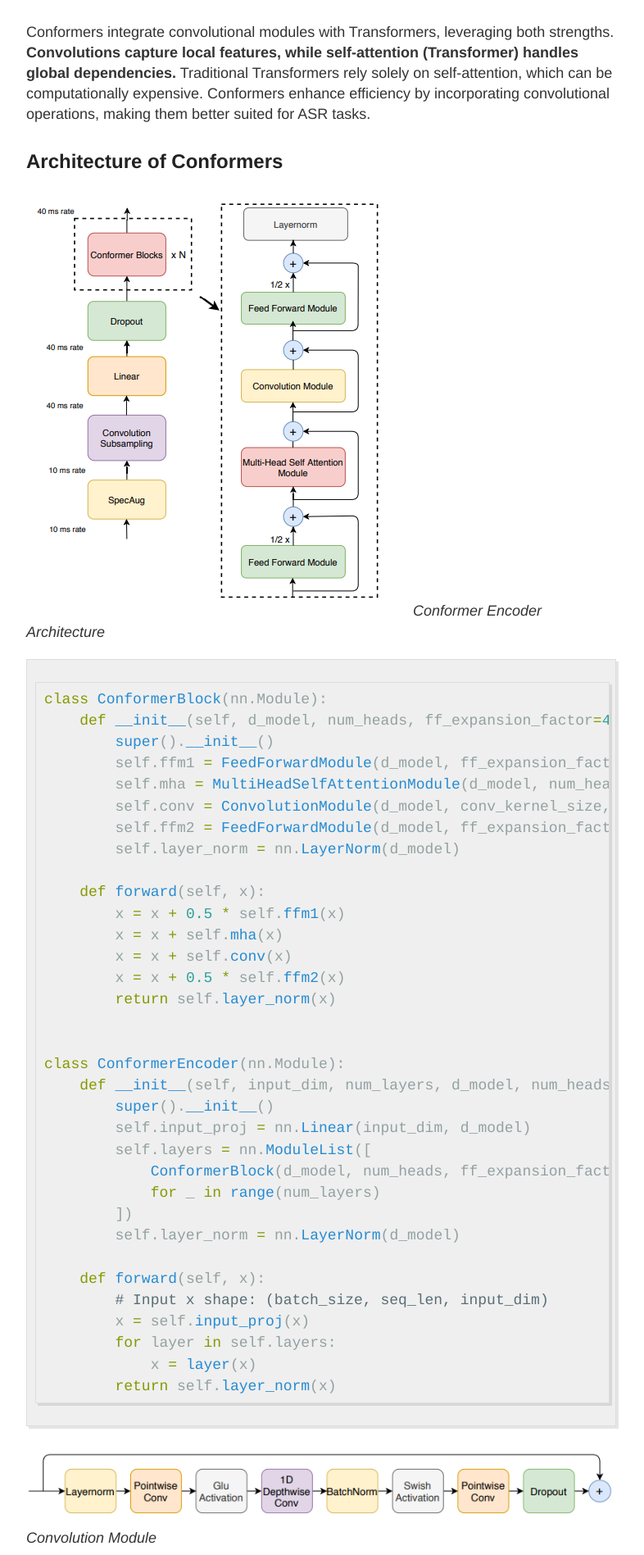
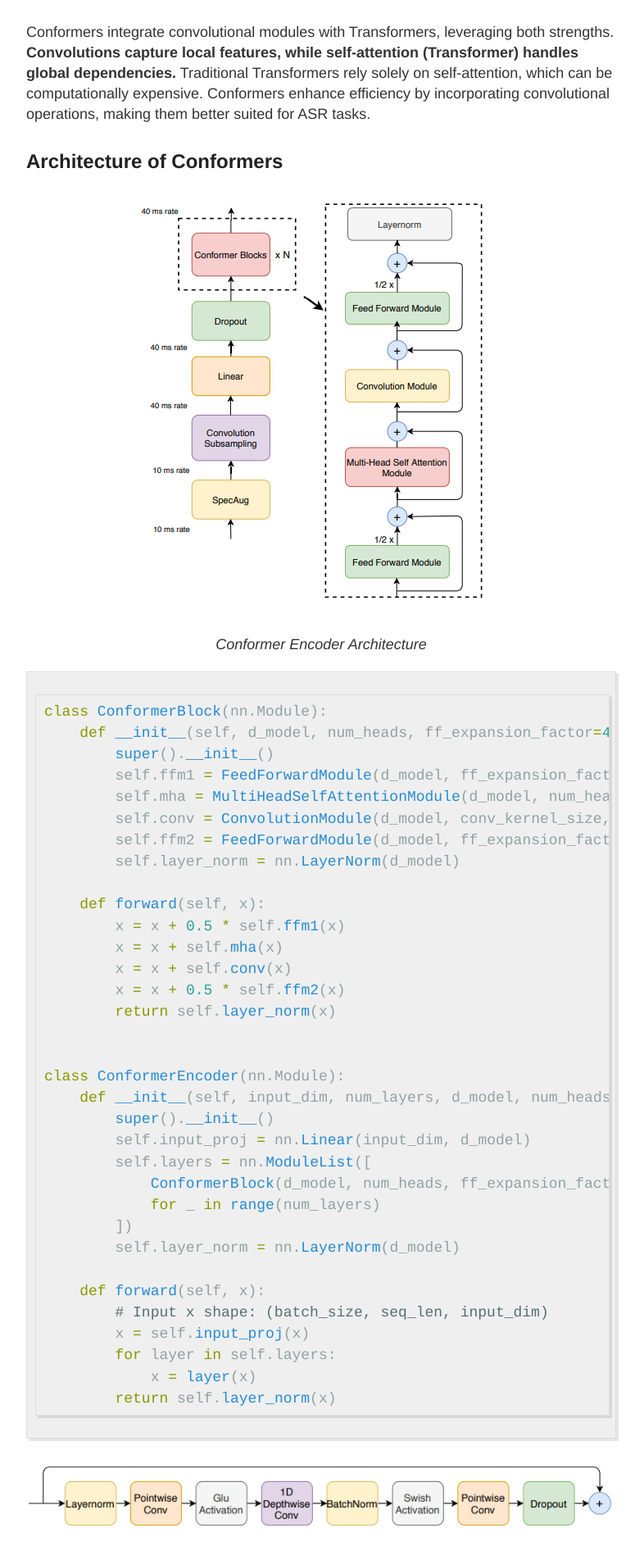
Before and after one commit to shubham-shinde/blogs, a Jekyll site: the page built from _posts/2024-01-06-conformers.md, in a window 1280 px wide. Shown: the part 1611-3508 px from the top of the page at 82% size, without its empty margins (248-1034 px from the left). Built offline with Jekyll 4.4.1, drawn with Linux system fonts in a browser that asks for light colours; comment, search, counter and statistics services are not loaded.

Commit message:
image centered

````diff
--- a/_posts/2024-01-06-conformers.md
+++ b/_posts/2024-01-06-conformers.md
@@ -37,8 +37,12 @@ enhance efficiency by incorporating convolutional operations, making them better
 
 ## Architecture of Conformers
 
+{:refdef: style="text-align: center;"}
 ![Conformer Encoder Architecture]({{ site.baseurl }}/images/conformers/conformer_encoder.png "conformer_encoder")
+{: refdef}
+{:refdef: style="text-align: center;"}
 *Conformer Encoder Architecture*
+{: refdef}
 
 ```python
 class ConformerBlock(nn.Module):
@@ -78,7 +82,9 @@ class ConformerEncoder(nn.Module):
 
 
 ![Conformer Encoder Architecture]({{ site.baseurl }}/images/conformers/convolution_module.png "conformer_encoder")
+{:refdef: style="text-align: center;"}
 *Convolution Module*
+{: refdef}
 
 ```python
 class ConvolutionModule(nn.Module):
@@ -108,8 +114,12 @@ class ConvolutionModule(nn.Module):
 ```
 
 
+{:refdef: style="text-align: center;"}
 ![Conformer Encoder Architecture]({{ site.baseurl }}/images/conformers/feed_forward_module.png "conformer_encoder")
+{: refdef}
+{:refdef: style="text-align: center;"}
 *Feed Forward Module*
+{: refdef}
 
 ```python
 class Swish(nn.Module):
@@ -133,8 +143,12 @@ class FeedForwardModule(nn.Module):
 ```
 
 
+{:refdef: style="text-align: center;"}
 ![Conformer Encoder Architecture]({{ site.baseurl }}/images/conformers/multihead_self_attention_module.png "conformer_encoder")
+{: refdef}
+{:refdef: style="text-align: center;"}
 *Multi-Headed Self-Attention Module*
+{: refdef}
 
 ```python
 class MultiHeadSelfAttentionModule(nn.Module):
````
